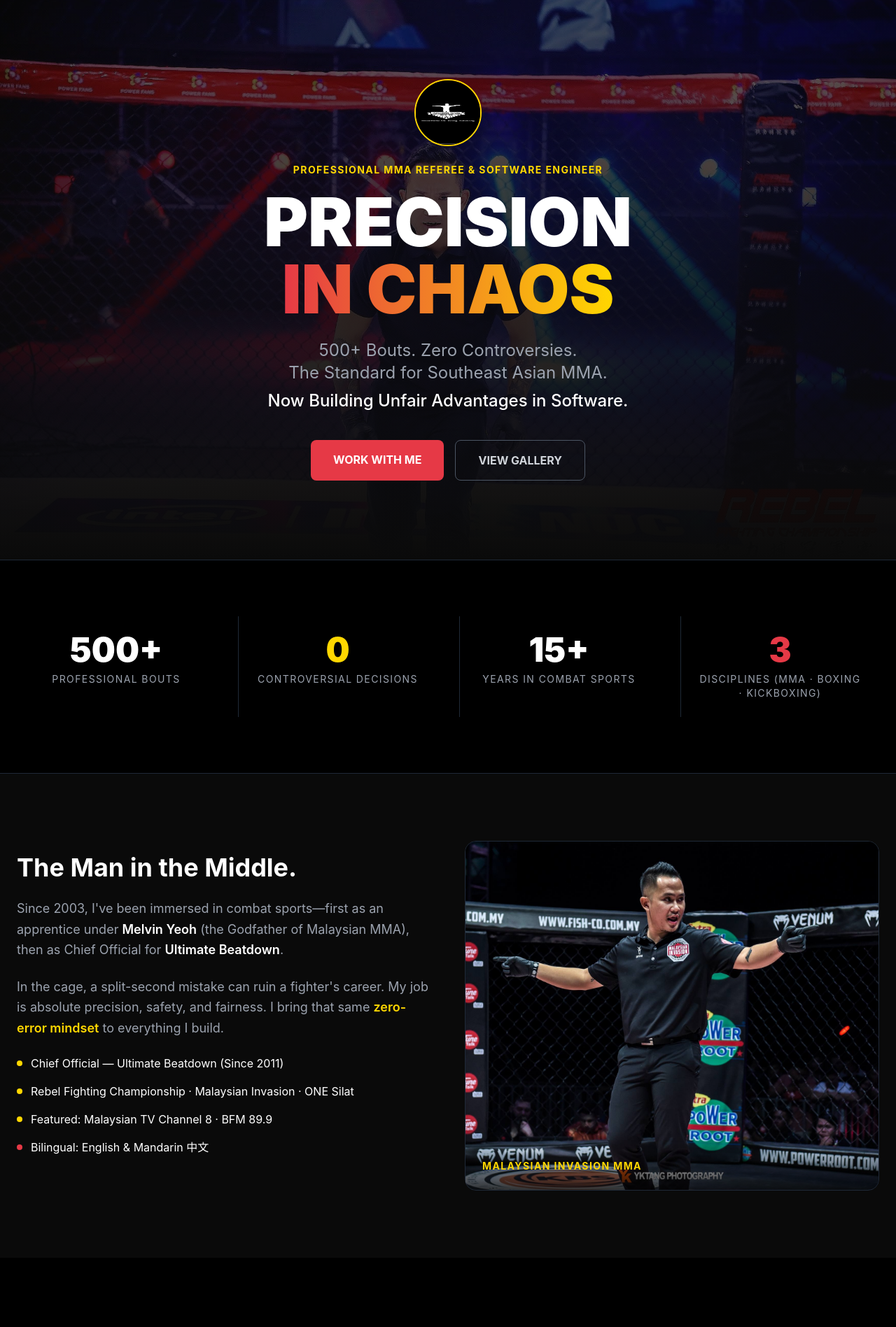
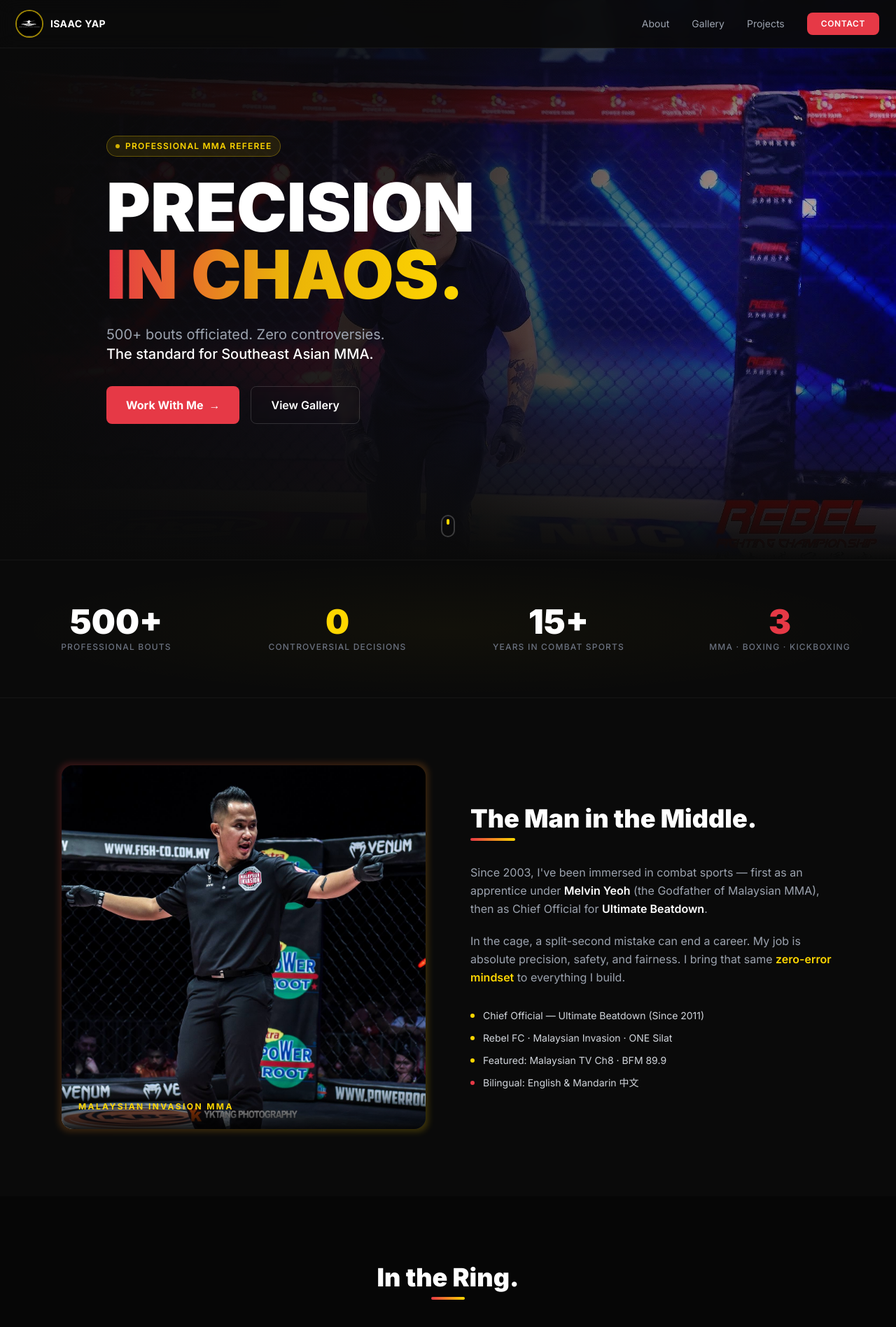
Before and after one commit to IsaacYap90/isaacyap.ai, a React (Vite) app: page / in a window 1280 px wide. Shown: the top 1897 px of the page at 70% size. Built offline with nearby package versions, Linux system fonts and the light colour scheme.

Commit message:
v2.0 - Refined dark UI: nav, gradient hero, bento gallery, subtle glows

```diff
--- a/src/App.jsx
+++ b/src/App.jsx
@@ -1,189 +1,278 @@
 import { useState } from 'react'
 
+/* ─── NAV ─── */
+const Nav = () => (
+  <nav className="fixed top-0 w-full z-50 bg-[#0a0a0a]/90 backdrop-blur-md border-b border-white/5">
+    <div className="container mx-auto px-6 py-4 flex items-center justify-between">
+      <div className="flex items-center gap-3">
+        <img src="/images/logo-referee.jpg" alt="Logo" className="w-9 h-9 rounded-full ring-2 ring-brand-gold/60" />
+        <span className="font-bold text-white tracking-wide text-sm uppercase">Isaac Yap</span>
+      </div>
+      <div className="hidden md:flex items-center gap-8 text-sm">
+        <a href="#about" className="text-gray-400 hover:text-brand-gold transition-colors">About</a>
+        <a href="#gallery" className="text-gray-400 hover:text-brand-gold transition-colors">Gallery</a>
+        <a href="#projects" className="text-gray-400 hover:text-brand-gold transition-colors">Projects</a>
+        <a href="#contact" className="px-5 py-2 bg-brand-red hover:bg-red-700 text-white font-semibold rounded-lg transition-all text-xs uppercase tracking-wider">Contact</a>
+      </div>
+    </div>
+  </nav>
+)
+
+/* ─── HERO ─── */
 const Hero = () => (
-  <section className="min-h-screen flex items-center justify-center bg-brand-dark relative overflow-hidden">
-    {/* Hero Background Image */}
+  <section className="relative min-h-screen flex items-end pb-24 md:items-center md:pb-0 overflow-hidden">
+    {/* BG */}
     <div className="absolute inset-0">
       <img
         src="/images/hero-rebel-fc.jpg"
-        alt="Isaac Yap in the cage at Rebel Fighting Championship"
-        className="w-full h-full object-cover object-center opacity-40"
+        alt="Isaac Yap — Rebel Fighting Championship"
+        className="w-full h-full object-cover object-[center_20%]"
       />
-      <div className="absolute inset-0 bg-gradient-to-t from-brand-dark via-brand-dark/60 to-transparent"></div>
+      <div className="absolute inset-0 bg-gradient-to-r from-[#0a0a0a] via-[#0a0a0a]/80 to-transparent" />
+      <div className="absolute inset-0 bg-gradient-to-t from-[#0a0a0a] via-transparent to-[#0a0a0a]/40" />
     </div>
 
-    <div className="container mx-auto px-6 text-center z-10">
-      <img src="/images/logo-referee.jpg" alt="Isaac Yap Professional Referee Logo" className="w-24 h-24 mx-auto mb-6 rounded-full border-2 border-brand-gold" />
-      <h2 className="text-brand-gold font-bold tracking-widest text-sm mb-4 uppercase">Professional MMA Referee &amp; Software Engineer</h2>
-      <h1 className="text-6xl md:text-8xl font-black text-white mb-6 leading-tight">
-        PRECISION<br/><span className="text-transparent bg-clip-text bg-gradient-to-r from-brand-red to-brand-gold">IN CHAOS</span>
+    <div className="container mx-auto px-6 z-10 max-w-5xl">
+      <div className="max-w-2xl">
+        <div className="inline-flex items-center gap-2 px-3 py-1.5 bg-brand-gold/10 border border-brand-gold/30 rounded-full mb-6">
+          <span className="w-1.5 h-1.5 bg-brand-gold rounded-full animate-pulse" />
+          <span className="text-brand-gold text-xs font-semibold uppercase tracking-widest">Professional MMA Referee</span>
+        </div>
+
+        <h1 className="text-5xl sm:text-6xl md:text-8xl font-black leading-[0.9] mb-6">
+          <span className="text-white">PRECISION</span><br />
+          <span className="text-transparent bg-clip-text bg-gradient-to-r from-brand-red via-yellow-500 to-brand-gold">IN CHAOS.</span>
         </h1>
-      <p className="text-xl md:text-2xl text-gray-400 max-w-2xl mx-auto mb-10">
-        500+ Bouts. Zero Controversies.<br/>The Standard for Southeast Asian MMA.
-        <br/><span className="text-white font-medium mt-2 block">Now Building Unfair Advantages in Software.</span>
+
+        <p className="text-gray-400 text-lg md:text-xl leading-relaxed mb-8 max-w-lg">
+          500+ bouts officiated. Zero controversies.<br />
+          <span className="text-white font-medium">The standard for Southeast Asian MMA.</span>
         </p>
-      <div className="flex flex-col md:flex-row gap-4 justify-center">
-        <a href="#contact" className="px-8 py-4 bg-brand-red hover:bg-red-700 text-white font-bold rounded-lg transition-all transform hover:scale-105">
-          WORK WITH ME
+
+        <div className="flex flex-wrap gap-4">
+          <a href="#contact" className="group px-7 py-3.5 bg-brand-red hover:bg-red-600 text-white font-bold rounded-lg transition-all flex items-center gap-2">
+            Work With Me
+            <span className="group-hover:translate-x-1 transition-transform">→</span>
           </a>
-        <a href="#gallery" className="px-8 py-4 border border-gray-600 hover:border-brand-gold hover:text-brand-gold text-gray-300 font-bold rounded-lg transition-all">
-          VIEW GALLERY
+          <a href="#gallery" className="px-7 py-3.5 border border-white/15 hover:border-brand-gold text-white hover:text-brand-gold font-semibold rounded-lg transition-all backdrop-blur-sm">
+            View Gallery
           </a>
+        </div>
+      </div>
+    </div>
+
+    {/* Scroll indicator */}
+    <div className="absolute bottom-8 left-1/2 -translate-x-1/2 z-10 hidden md:block">
+      <div className="w-5 h-8 border-2 border-white/20 rounded-full flex justify-center pt-1.5">
+        <div className="w-1 h-2 bg-brand-gold rounded-full animate-bounce" />
       </div>
     </div>
   </section>
 )
 
+/* ─── STATS ─── */
+const stats = [
+  { value: '500+', label: 'Professional Bouts', color: 'text-white' },
+  { value: '0', label: 'Controversial Decisions', color: 'text-brand-gold' },
+  { value: '15+', label: 'Years in Combat Sports', color: 'text-white' },
+  { value: '3', label: 'MMA · Boxing · Kickboxing', color: 'text-brand-red' },
+]
+
 const Stats = () => (
-  <section className="py-20 bg-black border-y border-gray-800">
-    <div className="container mx-auto px-6">
-      <div className="grid grid-cols-1 md:grid-cols-4 gap-8 text-center">
-        <div className="p-6">
-          <h3 className="text-5xl font-black text-white mb-2">500+</h3>
-          <p className="text-gray-400 uppercase tracking-widest text-sm">Professional Bouts</p>
+  <section className="relative py-16 bg-[#0a0a0a] border-y border-white/5">
+    <div className="absolute inset-0 bg-[radial-gradient(ellipse_at_center,_rgba(255,215,0,0.03)_0%,_transparent_70%)]" />
+    <div className="container mx-auto px-6 relative">
+      <div className="grid grid-cols-2 md:grid-cols-4 gap-8">
+        {stats.map((s, i) => (
+          <div key={i} className="text-center">
+            <h3 className={`text-4xl md:text-5xl font-black ${s.color} mb-1`}>{s.value}</h3>
+            <p className="text-gray-500 text-xs uppercase tracking-widest font-medium">{s.label}</p>
           </div>
-        <div className="p-6 md:border-l border-gray-800">
-          <h3 className="text-5xl font-black text-brand-gold mb-2">0</h3>
-          <p className="text-gray-400 uppercase tracking-widest text-sm">Controversial Decisions</p>
+        ))}
       </div>
-        <div className="p-6 md:border-l border-gray-800">
-          <h3 className="text-5xl font-black text-white mb-2">15+</h3>
-          <p className="text-gray-400 uppercase tracking-widest text-sm">Years in Combat Sports</p>
     </div>
-        <div className="p-6 md:border-l border-gray-800">
-          <h3 className="text-5xl font-black text-brand-red mb-2">3</h3>
-          <p className="text-gray-400 uppercase tracking-widest text-sm">Disciplines (MMA · Boxing · Kickboxing)</p>
+  </section>
+)
+
+/* ─── ABOUT ─── */
+const About = () => (
+  <section id="about" className="py-24 bg-[#0a0a0a]">
+    <div className="container mx-auto px-6 grid md:grid-cols-2 gap-16 items-center max-w-6xl">
+      {/* Image */}
+      <div className="relative group">
+        <div className="absolute -inset-1 bg-gradient-to-br from-brand-red to-brand-gold rounded-2xl opacity-20 group-hover:opacity-30 transition-opacity blur-sm" />
+        <div className="relative h-[520px] rounded-2xl overflow-hidden">
+          <img
+            src="/images/about-arms-spread.jpg"
+            alt="Isaac Yap — Malaysian Invasion MMA"
+            className="w-full h-full object-cover object-top"
+          />
+          <div className="absolute bottom-0 left-0 right-0 bg-gradient-to-t from-black/90 via-black/40 to-transparent p-6">
+            <p className="text-brand-gold font-bold text-xs uppercase tracking-[0.2em]">Malaysian Invasion MMA</p>
+          </div>
+        </div>
+      </div>
+
+      {/* Text */}
+      <div>
+        <h2 className="text-3xl md:text-4xl font-black text-white mb-2">The Man in the Middle.</h2>
+        <div className="w-16 h-1 bg-gradient-to-r from-brand-red to-brand-gold rounded-full mb-8" />
+
+        <p className="text-gray-400 text-base leading-relaxed mb-5">
+          Since 2003, I've been immersed in combat sports — first as an apprentice under <span className="text-white font-semibold">Melvin Yeoh</span> (the Godfather of Malaysian MMA), then as Chief Official for <span className="text-white font-semibold">Ultimate Beatdown</span>.
+        </p>
+        <p className="text-gray-400 text-base leading-relaxed mb-8">
+          In the cage, a split-second mistake can end a career. My job is absolute precision, safety, and fairness. I bring that same <span className="text-brand-gold font-semibold">zero-error mindset</span> to everything I build.
+        </p>
+
+        <div className="space-y-3">
+          {[
+            'Chief Official — Ultimate Beatdown (Since 2011)',
+            'Rebel FC · Malaysian Invasion · ONE Silat',
+            'Featured: Malaysian TV Ch8 · BFM 89.9',
+            'Bilingual: English & Mandarin 中文',
+          ].map((item, i) => (
+            <div key={i} className="flex items-center gap-3">
+              <span className={`w-1.5 h-1.5 rounded-full ${i === 3 ? 'bg-brand-red' : 'bg-brand-gold'}`} />
+              <span className="text-gray-300 text-sm">{item}</span>
+            </div>
+          ))}
         </div>
       </div>
     </div>
   </section>
 )
 
-const About = () => (
-  <section className="py-24 bg-brand-dark relative">
-    <div className="container mx-auto px-6 grid md:grid-cols-2 gap-12 items-center">
-      <div>
-        <h2 className="text-4xl font-bold mb-6">The Man in the Middle.</h2>
-        <p className="text-gray-400 mb-6 text-lg leading-relaxed">
-          Since 2003, I've been immersed in combat sports—first as an apprentice under <span className="text-white font-semibold">Melvin Yeoh</span> (the Godfather of Malaysian MMA), then as Chief Official for <span className="text-white font-semibold">Ultimate Beatdown</span>.
-        </p>
-        <p className="text-gray-400 mb-6 text-lg leading-relaxed">
-          In the cage, a split-second mistake can ruin a fighter's career. My job is absolute precision, safety, and fairness. I bring that same <span className="text-brand-gold font-semibold">zero-error mindset</span> to everything I build.
-        </p>
-        <ul className="space-y-4 mb-8">
-          <li className="flex items-center text-white">
-            <span className="w-2 h-2 bg-brand-gold rounded-full mr-3"></span>
-            Chief Official — Ultimate Beatdown (Since 2011)
-          </li>
-          <li className="flex items-center text-white">
-            <span className="w-2 h-2 bg-brand-gold rounded-full mr-3"></span>
-            Rebel Fighting Championship · Malaysian Invasion · ONE Silat
-          </li>
-          <li className="flex items-center text-white">
-            <span className="w-2 h-2 bg-brand-gold rounded-full mr-3"></span>
-            Featured: Malaysian TV Channel 8 · BFM 89.9
-          </li>
-          <li className="flex items-center text-white">
-            <span className="w-2 h-2 bg-brand-red rounded-full mr-3"></span>
-            Bilingual: English &amp; Mandarin 中文
-          </li>
-        </ul>
+/* ─── GALLERY ─── */
+const galleryImages = [
+  { src: '/images/action-ground.jpg', alt: 'Ground action — ONE Championship', span: 'md:col-span-2' },
+  { src: '/images/victory-warrior-fc.jpg', alt: 'Victory raise — Warrior FC', span: '' },
+  { src: '/images/victory-cage.jpg', alt: 'Victory call — Regional event', span: '' },
+  { src: '/images/silat-referee.jpg', alt: 'ONE Silat Championship', span: 'md:col-span-2' },
+  { src: '/images/victory-raise.jpg', alt: 'Singapore event', span: '' },
+  { src: '/images/victory-belt.jpg', alt: 'Championship belt ceremony', span: 'md:col-span-2' },
+]
+
+const Gallery = () => (
+  <section id="gallery" className="py-24 bg-[#060606]">
+    <div className="container mx-auto px-6 max-w-6xl">
+      <div className="text-center mb-12">
+        <h2 className="text-3xl md:text-4xl font-black text-white mb-2">In the Ring.</h2>
+        <div className="w-12 h-1 bg-gradient-to-r from-brand-red to-brand-gold rounded-full mx-auto" />
       </div>
-      <div className="relative h-[500px] rounded-2xl overflow-hidden border border-gray-800">
+
+      <div className="grid grid-cols-2 md:grid-cols-4 gap-3">
+        {galleryImages.map((img, i) => (
+          <div key={i} className={`relative overflow-hidden rounded-xl aspect-[4/3] group ${img.span}`}>
             <img
-          src="/images/about-arms-spread.jpg"
-          alt="Isaac Yap commanding the cage at Malaysian Invasion"
-          className="w-full h-full object-cover object-top"
+              src={img.src}
+              alt={img.alt}
+              className="w-full h-full object-cover group-hover:scale-105 transition-transform duration-700 ease-out"
             />
-        <div className="absolute bottom-0 left-0 right-0 bg-gradient-to-t from-black/80 to-transparent p-6">
-          <p className="text-brand-gold font-bold text-sm uppercase tracking-widest">Malaysian Invasion MMA</p>
+            <div className="absolute inset-0 bg-gradient-to-t from-black/60 via-transparent to-transparent opacity-0 group-hover:opacity-100 transition-opacity duration-300" />
+            <p className="absolute bottom-3 left-3 text-white text-xs font-medium opacity-0 group-hover:opacity-100 transition-opacity duration-300">{img.alt}</p>
           </div>
+        ))}
       </div>
     </div>
   </section>
 )
 
-const Gallery = () => (
-  <section id="gallery" className="py-24 bg-black">
-    <div className="container mx-auto px-6">
-      <h2 className="text-4xl font-bold text-center mb-12">In The Ring.</h2>
-      <div className="grid grid-cols-2 md:grid-cols-3 gap-4">
-        <div className="relative overflow-hidden rounded-lg aspect-video">
-          <img src="/images/action-ground.jpg" alt="Isaac refereeing ground action" className="w-full h-full object-cover hover:scale-110 transition-transform duration-500" />
+/* ─── PROJECTS ─── */
+const projects = [
+  {
+    emoji: '🥊',
+    title: 'JMT Super App',
+    desc: 'Full gym management ecosystem — admin, coaches, members. React Native + Supabase.',
+    status: 'Coming Soon',
+    statusColor: 'text-brand-gold',
+  },
+  {
+    emoji: '💆',
+    title: 'The Stretch Lad',
+    desc: 'Scaling a stretch therapist from 30 → 100 clients/month with a high-conversion landing page.',
+    status: 'In Progress',
+    statusColor: 'text-brand-red',
+  },
+  {
+    emoji: '🎨',
+    title: 'Pocolane Studio',
+    desc: 'Art & physical products e-commerce. Firebase-hosted. "Big Heart Energy."',
+    status: 'Live',
+    statusColor: 'text-green-400',
+    link: 'https://pocolane.studio',
+  },
+]
+
+const Projects = () => (
+  <section id="projects" className="py-24 bg-[#0a0a0a]">
+    <div className="container mx-auto px-6 max-w-5xl">
+      <div className="text-center mb-12">
+        <h2 className="text-3xl md:text-4xl font-black text-white mb-2">From the Ring to the Code.</h2>
+        <div className="w-12 h-1 bg-gradient-to-r from-brand-red to-brand-gold rounded-full mx-auto mb-4" />
+        <p className="text-gray-500 text-base max-w-lg mx-auto">I spent a decade ensuring fair fights. Now I build unfair advantages for businesses.</p>
       </div>
-        <div className="relative overflow-hidden rounded-lg aspect-video">
-          <img src="/images/victory-warrior-fc.jpg" alt="Raising the winner's hand at Warrior FC" className="w-full h-full object-cover hover:scale-110 transition-transform duration-500" />
+
+      <div className="grid md:grid-cols-3 gap-5">
+        {projects.map((p, i) => (
+          <div key={i} className="group bg-white/[0.02] border border-white/5 hover:border-brand-gold/40 rounded-xl p-7 transition-all duration-300 hover:bg-white/[0.04]">
+            <div className="text-3xl mb-4">{p.emoji}</div>
+            <h3 className="text-lg font-bold text-white mb-2">{p.title}</h3>
+            <p className="text-gray-500 text-sm leading-relaxed mb-4">{p.desc}</p>
+            {p.link ? (
+              <a href={p.link} target="_blank" className={`${p.statusColor} text-xs font-bold uppercase tracking-widest hover:underline`}>
+                Visit →
+              </a>
+            ) : (
+              <span className={`${p.statusColor} text-xs font-bold uppercase tracking-widest`}>{p.status}</span>
+            )}
           </div>
-        <div className="relative overflow-hidden rounded-lg aspect-video">
-          <img src="/images/victory-cage.jpg" alt="Victory announcement in the cage" className="w-full h-full object-cover hover:scale-110 transition-transform duration-500" />
-        </div>
-        <div className="relative overflow-hidden rounded-lg aspect-video">
-          <img src="/images/victory-raise.jpg" alt="Raising the winner's hand" className="w-full h-full object-cover hover:scale-110 transition-transform duration-500" />
-        </div>
-        <div className="relative overflow-hidden rounded-lg aspect-video">
-          <img src="/images/silat-referee.jpg" alt="ONE Silat Championship referee" className="w-full h-full object-cover hover:scale-110 transition-transform duration-500" />
-        </div>
-        <div className="relative overflow-hidden rounded-lg aspect-video">
-          <img src="/images/victory-belt.jpg" alt="Championship belt ceremony" className="w-full h-full object-cover hover:scale-110 transition-transform duration-500" />
-        </div>
+        ))}
       </div>
     </div>
   </section>
 )
 
-const Builder = () => (
-  <section className="py-24 bg-brand-dark">
-    <div className="container mx-auto px-6 text-center">
-      <h2 className="text-4xl font-bold mb-4">From the Ring to the Code.</h2>
-      <p className="text-gray-400 text-lg max-w-2xl mx-auto mb-12">
-        I spent a decade ensuring fair fights. Now I build unfair advantages for businesses.
-      </p>
-      <div className="grid md:grid-cols-3 gap-8">
-        <div className="bg-gray-900 border border-gray-800 rounded-xl p-8 hover:border-brand-gold transition-colors">
-          <div className="text-3xl mb-4">🥊</div>
-          <h3 className="text-xl font-bold text-white mb-3">JMT Super App</h3>
-          <p className="text-gray-400 text-sm">Full gym management ecosystem — admin, coaches, members. Built with React Native + Supabase.</p>
-          <span className="inline-block mt-4 text-brand-gold text-xs font-bold uppercase tracking-widest">Coming Soon</span>
+/* ─── CONTACT / FOOTER ─── */
+const Contact = () => (
+  <section id="contact" className="relative py-24 bg-[#060606] border-t border-white/5">
+    <div className="absolute inset-0 bg-[radial-gradient(ellipse_at_bottom,_rgba(230,57,70,0.05)_0%,_transparent_60%)]" />
+    <div className="container mx-auto px-6 text-center relative max-w-2xl">
+      <h2 className="text-3xl md:text-4xl font-black text-white mb-3">Ready to Build?</h2>
+      <p className="text-gray-500 text-base mb-10">Custom apps for gyms, studios, and service businesses.</p>
+
+      <div className="flex justify-center gap-8 mb-12">
+        <a href="https://www.instagram.com/isaacyap.90" target="_blank" className="group flex flex-col items-center gap-2">
+          <div className="w-12 h-12 rounded-full bg-white/5 border border-white/10 group-hover:border-brand-gold/50 flex items-center justify-center transition-all">
+            <span className="text-lg">📸</span>
           </div>
-        <div className="bg-gray-900 border border-gray-800 rounded-xl p-8 hover:border-brand-gold transition-colors">
-          <div className="text-3xl mb-4">💆</div>
-          <h3 className="text-xl font-bold text-white mb-3">The Stretch Lad</h3>
-          <p className="text-gray-400 text-sm">Scaling a stretch therapist from 30 to 100 clients/month with a high-conversion landing page.</p>
-          <span className="inline-block mt-4 text-brand-gold text-xs font-bold uppercase tracking-widest">In Progress</span>
+          <span className="text-gray-500 group-hover:text-brand-gold text-xs transition-colors">Instagram</span>
+        </a>
+        <a href="https://www.facebook.com/IsaacProMMARef/" target="_blank" className="group flex flex-col items-center gap-2">
+          <div className="w-12 h-12 rounded-full bg-white/5 border border-white/10 group-hover:border-brand-gold/50 flex items-center justify-center transition-all">
+            <span className="text-lg">👤</span>
           </div>
-        <div className="bg-gray-900 border border-gray-800 rounded-xl p-8 hover:border-brand-gold transition-colors">
-          <div className="text-3xl mb-4">🎨</div>
-          <h3 className="text-xl font-bold text-white mb-3">Pocolane Studio</h3>
-          <p className="text-gray-400 text-sm">Art &amp; physical products e-commerce. Firebase-hosted. "Big Heart Energy."</p>
-          <a href="https://pocolane.studio" target="_blank" className="inline-block mt-4 text-brand-gold text-xs font-bold uppercase tracking-widest hover:underline">Visit →</a>
+          <span className="text-gray-500 group-hover:text-brand-gold text-xs transition-colors">Facebook</span>
+        </a>
       </div>
+
+      <div className="pt-8 border-t border-white/5">
+        <p className="text-gray-700 text-xs">© 2026 Isaac Yap. All rights reserved.</p>
       </div>
     </div>
   </section>
 )
 
-const Contact = () => (
-  <section id="contact" className="py-24 bg-black border-t border-gray-900">
-    <div className="container mx-auto px-6 text-center">
-      <h2 className="text-4xl font-bold text-white mb-4">Ready to Build?</h2>
-      <p className="text-gray-400 text-lg mb-8">Custom apps for gyms, studios, and service businesses.</p>
-      <div className="flex justify-center gap-6 mb-12">
-        <a href="https://www.instagram.com/isaacyap.90" target="_blank" className="text-gray-400 hover:text-brand-gold transition-colors text-lg">Instagram</a>
-        <a href="https://www.facebook.com/IsaacProMMARef/" target="_blank" className="text-gray-400 hover:text-brand-gold transition-colors text-lg">Facebook</a>
-      </div>
-      <p className="text-gray-600 text-sm">© 2026 Isaac Yap. All rights reserved.</p>
-    </div>
-  </section>
-)
-
+/* ─── APP ─── */
 function App() {
   return (
-    <div className="bg-brand-dark min-h-screen text-white font-sans selection:bg-brand-red selection:text-white">
+    <div className="bg-[#0a0a0a] min-h-screen text-white font-sans selection:bg-brand-red/80 selection:text-white">
+      <Nav />
       <Hero />
       <Stats />
       <About />
       <Gallery />
-      <Builder />
+      <Projects />
       <Contact />
     </div>
   )
--- a/src/index.css
+++ b/src/index.css
@@ -1,9 +1,21 @@
+@import url('https://fonts.googleapis.com/css2?family=Inter:wght@400;500;600;700;800;900&display=swap');
+
 @tailwind base;
 @tailwind components;
 @tailwind utilities;
 
 @layer base {
+  html {
+    scroll-behavior: smooth;
+  }
   body {
-    @apply bg-brand-dark text-white font-sans;
+    @apply bg-[#0a0a0a] text-white antialiased;
+    font-family: 'Inter', sans-serif;
   }
 }
+
+/* Custom scrollbar */
+::-webkit-scrollbar { width: 6px; }
+::-webkit-scrollbar-track { background: #0a0a0a; }
+::-webkit-scrollbar-thumb { background: #333; border-radius: 3px; }
+::-webkit-scrollbar-thumb:hover { background: #555; }
```
Lines whose indentation alone changed are shown as unchanged.
